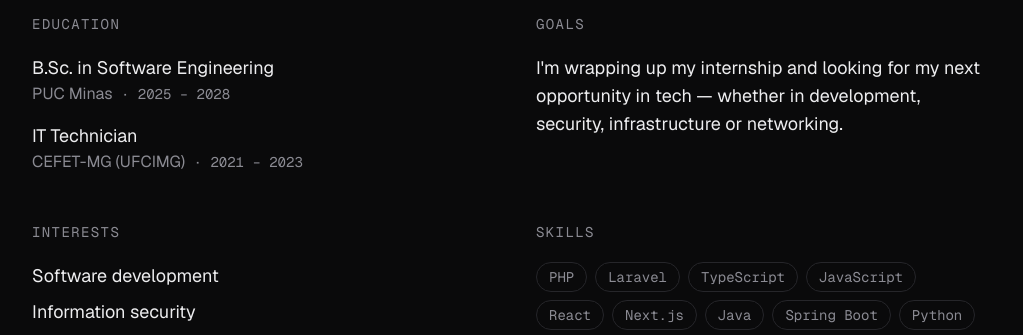
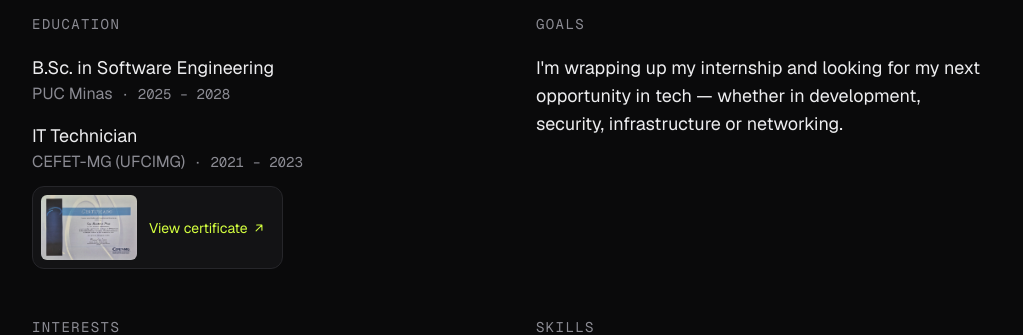
Before and after one commit to Ennzzo/portfolio, a Next.js app: page /en/about in a window 1280 px wide. Shown: the part 960-1295 px from the top of the page, without its empty margins (128-1151 px from the left). Built offline with nearby package versions, Linux system fonts and the light colour scheme; no server answers.

Commit message:
Mostra o certificado do CEFET-MG na formação

```diff
--- a/src/app/[lang]/about/page.tsx
+++ b/src/app/[lang]/about/page.tsx
@@ -1,7 +1,9 @@
 import type { Metadata } from "next";
+import Image from "next/image";
 import { notFound } from "next/navigation";
 import { Suspense } from "react";
 import { BuckPhoto } from "@/components/buck/buck-photo";
+import { ArrowUpRight } from "@/components/icons";
 import { PageHeading } from "@/components/page-heading";
 import { CardSkeleton, LetterboxdCard, StravaCard, ValorantCard } from "@/components/off-clock/cards";
 import { Reveal } from "@/components/reveal";
@@ -46,6 +48,25 @@ export default async function About({ params }: PageProps<"/[lang]/about">) {
                   {e.institution}
                   {e.period && <span className="font-mono text-sm"> · {e.period}</span>}
                 </p>
+                {"certificate" in e && e.certificate && (
+                  <a
+                    href={e.certificate}
+                    target="_blank"
+                    rel="noopener noreferrer"
+                    className="group mt-3 flex w-fit items-center gap-3 rounded-xl border border-border bg-surface p-2 pr-4 transition-colors hover:border-accent"
+                  >
+                    <Image
+                      src={e.certificate}
+                      alt={dict.certificateAlt}
+                      width={96}
+                      height={65}
+                      className="rounded-md transition-transform duration-300 group-hover:scale-105"
+                    />
+                    <span className="inline-flex items-center gap-1 text-sm text-accent">
+                      {dict.certificate} <ArrowUpRight width={14} height={14} />
+                    </span>
+                  </a>
+                )}
               </li>
             ))}
           </ul>
--- a/src/data/profile.ts
+++ b/src/data/profile.ts
@@ -49,6 +49,7 @@ export const profile = {
         } satisfies Localized,
         institution: "CEFET-MG (UFCIMG)",
         period: "2021 – 2023",
+        certificate: "/docs/certificado-tecnico-informatica-cefet-mg.webp",
       },
     ],
     interests: {
--- a/src/i18n/dictionaries.ts
+++ b/src/i18n/dictionaries.ts
@@ -34,6 +34,8 @@ const pt = {
     interests: "Interesses",
     goals: "Objetivos",
     resume: "Baixar currículo",
+    certificate: "Ver certificado",
+    certificateAlt: "Certificado de conclusão do curso Técnico em Informática do CEFET-MG",
     buckAlt: "Foto do Buck, cachorro preto de pelo longo, com a língua de fora olhando para a câmera",
     buckCaption: "Buck · supervisor de código",
     buckPlay: "Jogar com o Buck",
@@ -202,6 +204,8 @@ const en: Dictionary = {
     interests: "Interests",
     goals: "Goals",
     resume: "Download résumé",
+    certificate: "View certificate",
+    certificateAlt: "Certificate of completion of the IT Technician course at CEFET-MG",
     buckAlt: "Photo of Buck, a long-haired black dog, sticking his tongue out at the camera",
     buckCaption: "Buck · code supervisor",
     buckPlay: "Play with Buck",
```
